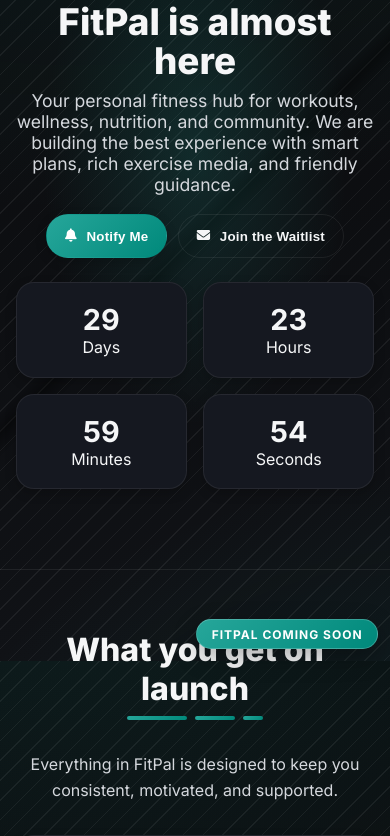
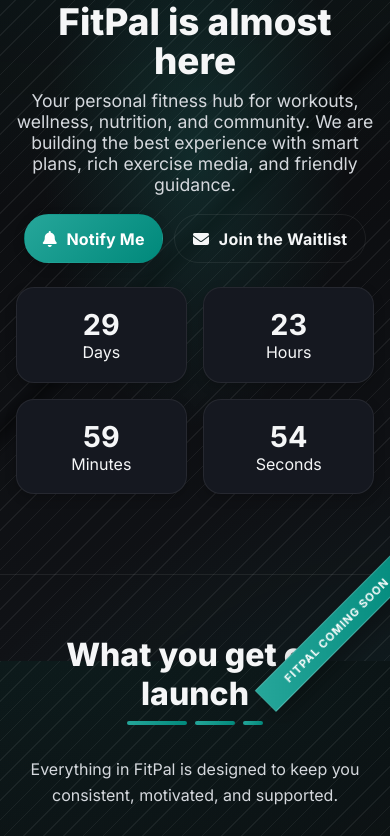
Before and after one commit to saqib77official/fit-pal, a Django app: page / in a window 390 px wide. Shown: the part 183-1019 px from the top of the page. Run offline with Django 5.2, Linux system fonts and the light colour scheme; data comes from the database, SQL or seed files in the repository; both versions use the stored data as it was after the commit.

Commit message:
add the developer side1

```diff
--- a/landing/forms.py
+++ b/landing/forms.py
@@ -1,6 +1,6 @@
 from django import forms
 
-from .models import Feedback
+from .models import Feedback, WaitlistEntry
 
 RATING_CHOICES = [(i, str(i)) for i in range(1, 6)]
 
@@ -21,3 +21,14 @@
                 attrs={'rows': 4, 'placeholder': 'Share your feedback'}
             ),
         }
+
+
+class WaitlistForm(forms.ModelForm):
+    class Meta:
+        model = WaitlistEntry
+        fields = ['email']
+        widgets = {
+            'email': forms.EmailInput(
+                attrs={'placeholder': 'Get updates - your email', 'autocomplete': 'email'}
+            ),
+        }
--- a/landing/models.py
+++ b/landing/models.py
@@ -16,3 +16,14 @@
 
     def __str__(self):
         return f'{self.name} ({self.rating}/5)'
+
+
+class WaitlistEntry(models.Model):
+    email = models.EmailField(unique=True)
+    created_at = models.DateTimeField(auto_now_add=True)
+
+    class Meta:
+        ordering = ['-created_at']
+
+    def __str__(self):
+        return self.email
--- a/landing/templates/landing/index.html
+++ b/landing/templates/landing/index.html
@@ -788,12 +788,12 @@
         grid-template-columns: repeat(2, 1fr);
       }
       .ribbon {
-        right: 12px;
-        bottom: 12px;
-        transform: none;
-        padding: 0.4rem 0.9rem;
-        font-size: 0.75rem;
-        border-radius: 999px;
+        right: -48px;
+        bottom: 16px;
+        transform: rotate(-45deg);
+        padding: 0.45rem 1.8rem;
+        font-size: 0.7rem;
+        border-radius: 0;
       }
     }
   </style>
@@ -837,8 +837,8 @@
           We are building the best experience with smart plans, rich exercise media, and friendly guidance.
         </p>
         <div class="cta">
-          <button class="btn" type="button"><i class="fa-solid fa-bell"></i> Notify Me</button>
-          <button class="btn btn-ghost" type="button"><i class="fa-solid fa-envelope"></i> Join the Waitlist</button>
+          <a class="btn" href="#waitlist"><i class="fa-solid fa-bell"></i> Notify Me</a>
+          <a class="btn btn-ghost" href="#waitlist"><i class="fa-solid fa-envelope"></i> Join the Waitlist</a>
         </div>
         <div class="countdown-grid" aria-label="Countdown">
           <div class="card countdown-card"><strong id="days">30</strong><span>Days</span></div>
--- a/landing/views.py
+++ b/landing/views.py
@@ -1,19 +1,35 @@
 from django.contrib import messages
 from django.shortcuts import redirect, render
 
-from .forms import FeedbackForm
+from .forms import FeedbackForm, WaitlistForm
 from .models import Feedback
 
 
 def home(request):
+    waitlist_form = WaitlistForm()
+    form = FeedbackForm()
     if request.method == 'POST':
-        form = FeedbackForm(request.POST)
-        if form.is_valid():
-            form.save()
-            messages.success(request, 'Thanks for your feedback!')
-            return redirect('home')
-    else:
-        form = FeedbackForm()
+        form_type = request.POST.get('form_type')
+        if form_type == 'waitlist':
+            waitlist_form = WaitlistForm(request.POST)
+            if waitlist_form.is_valid():
+                waitlist_form.save()
+                messages.success(
+                    request,
+                    'Thanks! We will notify you and wish you a Happy New Year 2026.',
+                    extra_tags='waitlist',
+                )
+                return redirect('home')
+        else:
+            form = FeedbackForm(request.POST)
+            if form.is_valid():
+                form.save()
+                messages.success(
+                    request,
+                    'Your response has been saved. We appreciate your support and energy.',
+                    extra_tags='feedback',
+                )
+                return redirect('home')
 
     feedbacks = Feedback.objects.all()
     return render(
@@ -21,6 +37,7 @@
         'landing/index.html',
         {
             'form': form,
+            'waitlist_form': waitlist_form,
             'feedbacks': feedbacks,
         },
     )
```
Also changed, not shown: other parts of landing/templates/landing/index.html (+17 -5 lines), db.sqlite3, landing/migrations/0002_waitlistentry.py (added). Lines whose indentation alone changed are shown as unchanged.
